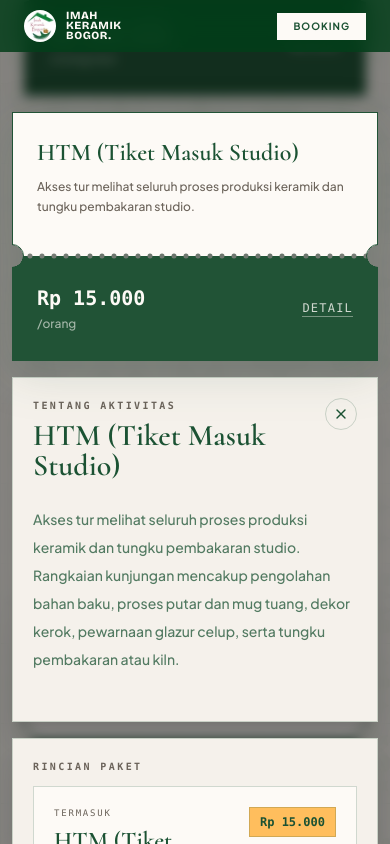
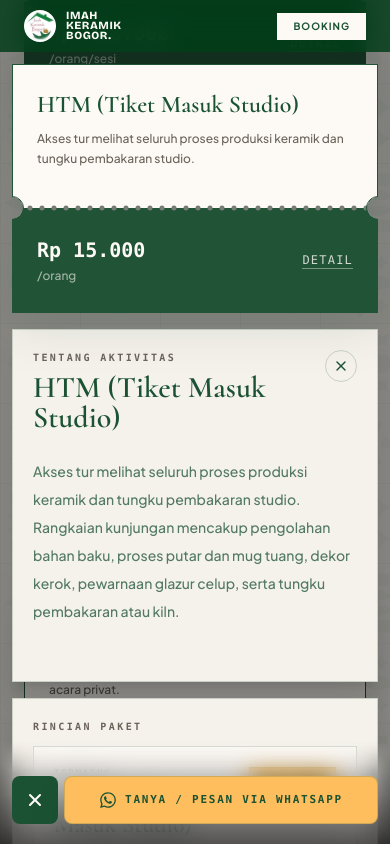
Before and after one commit to gimigkk/Imah-Keramik-Bogor, a React (Vite) app: page / in a window 390 px wide. Both pictures are taken after a click on the button 195 px from the left and 2722 px from the top of the page. Shown: the part 2264-3108 px from the top of the page. Built offline with nearby package versions, Linux system fonts and the light colour scheme; the HTML template or start-up script is replaced by a standard one.

Commit message:
feat: implement responsive mobile-fixed action bar and improve ticket modal scroll handling and layout consistency.

```diff
--- a/src/components/ActivityDetails.tsx
+++ b/src/components/ActivityDetails.tsx
@@ -87,9 +87,11 @@ export const ActivityDetails: React.FC<ActivityDetailsProps> = ({ ticket, onClos
 
     {ticket.videos && ticket.videos.length > 0 && (
       <div className="mt-7">
-        <div className="grid grid-cols-2 gap-3 xl:grid-cols-3">
+        <div className="flex gap-3 overflow-x-auto snap-x snap-mandatory pb-2 md:grid md:grid-cols-2 xl:grid-cols-3 md:overflow-visible md:pb-0 [scrollbar-width:none] [-ms-overflow-style:none] [&::-webkit-scrollbar]:hidden">
           {ticket.videos.map((video, idx) => (
-            <ActivityVideo key={`${video.src}-${idx}`} video={video} />
+            <div key={`${video.src}-${idx}`} className="w-[85%] shrink-0 snap-start md:w-auto md:shrink">
+              <ActivityVideo video={video} />
+            </div>
           ))}
         </div>
       </div>
--- a/src/components/PackageCards.tsx
+++ b/src/components/PackageCards.tsx
@@ -78,7 +78,7 @@ export const PackageCards: React.FC<PackageCardsProps> = ({ ticket, whatsappHref
         </div>
       )}
 
-      <div className="mt-4">
+      <div className="mt-4 hidden md:block">
         <p className="mb-3 text-xs leading-5 text-muted-foreground">
           Tanyakan jadwal dan ketersediaan tempat langsung kepada tim studio.
         </p>
--- a/src/components/TicketModal.tsx
+++ b/src/components/TicketModal.tsx
@@ -1,4 +1,6 @@
 import React, { useEffect, useLayoutEffect, useRef, useState } from 'react';
+import { FaWhatsapp } from 'react-icons/fa6';
+import { X } from 'lucide-react';
 import { Ticket } from '../types/ticket';
 import { getTicketWhatsappMessage } from '../data/tickets';
 import { ActivityDetails } from './ActivityDetails';
@@ -16,6 +18,7 @@ interface TicketModalProps {
 export const TicketModal: React.FC<TicketModalProps> = ({ ticket, onClose, isClosing }) => {
   const [isVisible, setIsVisible] = useState(false);
   const dialogRef = useRef<HTMLDivElement>(null);
+  const rootRef = useRef<HTMLDivElement>(null);
   const onCloseRef = useRef(onClose);
 
   useEffect(() => {
@@ -26,6 +29,10 @@ export const TicketModal: React.FC<TicketModalProps> = ({ ticket, onClose, isClo
     if (!ticket || isClosing) {
       setIsVisible(false);
       return;
+    }
+
+    if (rootRef.current) {
+      rootRef.current.scrollTop = 0;
     }
 
     const frame = window.requestAnimationFrame(() => setIsVisible(true));
@@ -49,7 +56,7 @@ export const TicketModal: React.FC<TicketModalProps> = ({ ticket, onClose, isClo
     if (!ticket || isClosing) return;
 
     const preventBackgroundScroll = (event: WheelEvent | TouchEvent) => {
-      const modal = document.querySelector<HTMLElement>('[data-ticket-modal-root]');
+      const modal = rootRef.current ?? document.querySelector<HTMLElement>('[data-ticket-modal-root]');
       if (!modal?.contains(event.target as Node)) event.preventDefault();
     };
 
@@ -66,9 +73,12 @@ export const TicketModal: React.FC<TicketModalProps> = ({ ticket, onClose, isClo
     if (!ticket || isClosing) return;
 
     const focusFrame = window.requestAnimationFrame(() => {
+      if (rootRef.current) {
+        rootRef.current.scrollTop = 0;
+      }
       dialogRef.current
         ?.querySelector<HTMLElement>('[data-modal-initial-focus]')
-        ?.focus();
+        ?.focus({ preventScroll: true });
     });
 
     const handleKeyDown = (event: KeyboardEvent) => {
@@ -90,10 +100,10 @@ export const TicketModal: React.FC<TicketModalProps> = ({ ticket, onClose, isClo
       const last = focusable[focusable.length - 1];
       if (event.shiftKey && document.activeElement === first) {
         event.preventDefault();
-        last.focus();
+        last.focus({ preventScroll: true });
       } else if (!event.shiftKey && document.activeElement === last) {
         event.preventDefault();
-        first.focus();
+        last.focus({ preventScroll: true });
       }
     };
 
@@ -111,17 +121,14 @@ export const TicketModal: React.FC<TicketModalProps> = ({ ticket, onClose, isClo
   const whatsappHref = getWhatsAppUrl(whatsappMessage);
 
   const showPanels = isVisible && !isClosing;
-  const detailMotion = `modal-reveal-panel ${
-    showPanels ? 'modal-reveal-panel-visible reveal-delay-1' : ''
-  }`;
-  const packageMotion = `modal-reveal-panel ${
-    showPanels ? 'modal-reveal-panel-visible reveal-delay-2' : ''
-  }`;
+  const detailMotion = `modal-reveal-panel ${showPanels ? 'modal-reveal-panel-visible reveal-delay-1' : ''
+    }`;
+  const packageMotion = `modal-reveal-panel ${showPanels ? 'modal-reveal-panel-visible reveal-delay-2' : ''
+    }`;
 
   return (
-    <div data-ticket-modal-root data-lenis-prevent className={`fixed inset-0 z-50 overflow-y-auto overscroll-contain px-3 pb-3 pt-16 md:px-6 md:pb-6 md:pt-20 ${
-      isClosing ? 'pointer-events-none' : ''
-    }`}>
+    <div ref={rootRef} data-ticket-modal-root data-lenis-prevent className={`fixed inset-0 z-50 overflow-y-auto overscroll-contain px-3 pb-16 pt-14 md:px-6 md:pb-6 md:pt-20 ${isClosing ? 'pointer-events-none' : ''
+      }`}>
       <div
         aria-hidden="true"
         className={`modal-scrim fixed inset-0 z-30 ${showPanels ? 'pointer-events-auto' : 'pointer-events-none'}`}
@@ -137,7 +144,7 @@ export const TicketModal: React.FC<TicketModalProps> = ({ ticket, onClose, isClo
         aria-labelledby="activity-detail-heading"
         aria-describedby="activity-detail-description"
         data-ticket-modal-dialog
-        className="relative z-40 mx-auto flex min-h-full w-full max-w-6xl items-center py-12 lg:py-0"
+        className="relative z-40 mx-auto flex min-h-full w-full max-w-6xl items-start lg:items-center pt-2 pb-0 md:pb-6 lg:py-0"
         onMouseDown={(event) => {
           if (event.target === event.currentTarget) onClose();
         }}
@@ -162,6 +169,45 @@ export const TicketModal: React.FC<TicketModalProps> = ({ ticket, onClose, isClo
           )}
         </div>
       </div>
+
+      {/* Mobile Fixed Action Bar (Never shifts when scrolling) */}
+      <div
+        className={`fixed bottom-0 left-0 right-0 z-[80] transition-all duration-300 md:hidden ${showPanels ? 'translate-y-0 opacity-100' : 'translate-y-8 opacity-0'
+          }`}
+      >
+        {/* Dark gradient backdrop with progressive blur behind buttons */}
+        <div
+          className="pointer-events-none absolute -bottom-2 -left-2 -right-2 h-28 bg-gradient-to-t from-black/70 via-black/30 to-transparent backdrop-blur-md"
+          style={{
+            maskImage: 'linear-gradient(to top, black 0%, black 70%, transparent 100%)',
+            WebkitMaskImage: 'linear-gradient(to top, black 0%, black 70%, transparent 100%)',
+          }}
+        />
+
+        {/* Buttons (Unmasked & Unblurred) */}
+        <div className="relative z-10 flex items-stretch gap-1.5 px-3 pb-5 pt-6">
+          {/* Green X Close Button */}
+          <button
+            type="button"
+            onClick={onClose}
+            aria-label="Tutup modal"
+            className="flex w-[46px] shrink-0 items-center justify-center rounded-lg border border-foreground/20 bg-foreground text-background shadow-2xl transition-colors hover:bg-foreground/90 active:scale-[0.97]"
+          >
+            <X size={20} strokeWidth={2.5} />
+          </button>
+
+          {/* WhatsApp Button */}
+          <a
+            href={whatsappHref}
+            target="_blank"
+            rel="noopener noreferrer"
+            className="flex flex-1 items-center justify-center gap-2 rounded-lg border border-foreground/20 bg-primary px-4 py-3.5 font-mono text-[11px] font-bold uppercase tracking-[0.16em] text-primary-foreground shadow-2xl transition-colors hover:bg-foreground hover:text-background active:scale-[0.99]"
+          >
+            <FaWhatsapp size={18} aria-hidden="true" />
+            Tanya / pesan via WhatsApp
+          </a>
+        </div>
+      </div>
     </div>
   );
 };
--- a/src/index.css
+++ b/src/index.css
@@ -82,9 +82,11 @@
       backdrop-filter 650ms cubic-bezier(0.33, 0, 0.2, 1);
   }
 
-  .modal-scrim-blur-visible {
-    -webkit-backdrop-filter: blur(6px);
-    backdrop-filter: blur(6px);
+  @media (min-width: 48rem) {
+    .modal-scrim-blur-visible {
+      -webkit-backdrop-filter: blur(6px);
+      backdrop-filter: blur(6px);
+    }
   }
 
   .modal-scrim-dim {
```
